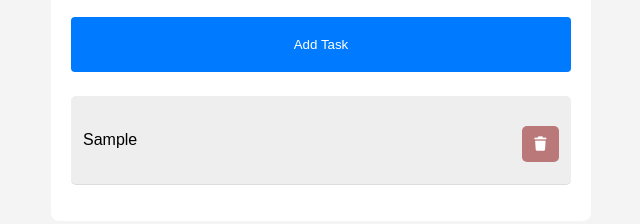
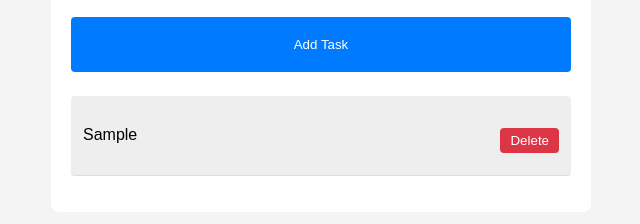
Before and after one commit to ranaIslam01/to-do-list, a plain HTML site: page index.html in a window 1280 px wide. Both pictures are taken after typing "Sample" into the empty fields and a click on the button "Add Task". Shown: the part 186-410 px from the top of the page, without its empty margins (319-959 px from the left). Drawn offline with Linux system fonts and the light colour scheme.

Commit message:
js change

```diff
--- a/script.js
+++ b/script.js
@@ -1,10 +1,10 @@
+// প্রয়োজনীয় HTML এলিমেন্টগুলো সিলেক্ট করা
 const taskInput = document.getElementById('taskInput');
 const addTaskBtn = document.getElementById('addTaskBtn');
 const taskList = document.getElementById('taskList');
 
-function addTask(event) {
-  event?.preventDefault(); // reload বন্ধ
-
+// একটি ফাংশন তৈরি করি যা নতুন কাজ যোগ করবে
+function addTask() {
     const taskText = taskInput.value.trim();
 
     if (taskText === "") {
@@ -12,53 +12,52 @@ function addTask(event) {
         return;
     }
 
-  // 🟢 li তৈরি
+    // ধাপ ২.১: নতুন <li> এলিমেন্ট তৈরি করা
     const newTask = document.createElement('li');
-  newTask.classList.add("task-item");
 
-  // টাস্ক টেক্সট
-  const span = document.createElement('span');
-  span.textContent = taskText;
-  span.classList.add("task-text");
+    // ধাপ ২.২: কাজের টেক্সটের জন্য একটি <span> তৈরি করা
+    const taskSpan = document.createElement('span');
+    taskSpan.className = 'task-text'; // ক্লাস যোগ করা
+    taskSpan.innerText = taskText;
 
-  // ডিলিট বাটন
+    // ধাপ ২.৩: একটি "Delete" বাটন তৈরি করা
     const deleteBtn = document.createElement('button');
-    deleteBtn.innerHTML = '<i class="fa-solid fa-trash"></i>';
-    deleteBtn.classList.add('delete-btn');
+    deleteBtn.className = 'delete-btn'; // ক্লাস যোগ করা
+    deleteBtn.innerText = 'Delete';
 
+    // ধাপ ২.৪: নতুন <li> এর ভেতরে span এবং বাটন যোগ করা
+    // এখন <li> এর গঠন হবে: <li><span>Task Text</span><button>Delete</button></li>
+    newTask.appendChild(taskSpan);
+    newTask.appendChild(deleteBtn);
 
-  // Complete toggle
-  span.onclick = function () {
-    span.classList.toggle('completed');
+    // ধাপ ২.৫: সম্পূর্ণ <li> এলিমেন্টটিকে <ul> তালিকায় যোগ করা
+    taskList.appendChild(newTask);
+
+    // ইনপুট বক্স খালি করা
+    taskInput.value = "";
+
+    // --- ইভেন্ট হ্যান্ডলিং ---
+
+    // ধাপ ২.৬: টেক্সটে ক্লিক করলে কাজটি সম্পন্ন হিসেবে চিহ্নিত করা
+    newTask.onclick = function() {
+        // li এলিমেন্টে 'completed' ক্লাস যোগ/বাতিল করা
+        newTask.classList.toggle('completed');
     };
 
-  // Delete
-  deleteBtn.onclick = function () {
-    newTask.remove();
+    // ধাপ ২.৭: "Delete" বাটনে ক্লিক করলে কাজটি মুছে ফেলা
+    deleteBtn.onclick = function() {
+        // remove() ব্যবহার করে li এলিমেন্টটি DOM থেকে মুছে ফেলা
+        taskList.removeChild(newTask);
+        // অথবা আরও সহজে: newTask.remove();
     };
-
-  // 🟢 এবার নিচে না গিয়ে উপরে add করবো
-  // সাধারণত appendChild নিচে add করে, তাই insertBefore ব্যবহার করছি
-  if (taskList.firstChild) {
-    taskList.insertBefore(newTask, taskList.firstChild);
-  } else {
-    taskList.appendChild(newTask);
 }
 
-  // li তে content add করা হচ্ছে
-  newTask.appendChild(span);
-  newTask.appendChild(deleteBtn);
+// "Add Task" বাটনে ক্লিক করলে addTask ফাংশনটি কল হবে
+addTaskBtn.onclick = addTask;
 
-  // ইনপুট ক্লিয়ার
-  taskInput.value = "";
-}
-
-// 🟢 Add button click
-addTaskBtn.addEventListener("click", addTask);
-
-// 🟢 Enter চাপলেও একই কাজ করবে
-taskInput.addEventListener("keypress", function (event) {
-  if (event.key === "Enter") {
-    addTask(event);
+// Enter চাপলেও যেন কাজ যোগ হয় (বোনাস)
+taskInput.addEventListener('keypress', function(event) {
+    if (event.key === 'Enter') {
+        addTask();
     }
 });
--- a/style.css
+++ b/style.css
@@ -43,12 +43,6 @@ ul {
     padding: 0;
 }
 
-li {
-    background: #eee;
-    margin-top: 8px;
-    border-bottom: 1px solid #ddd;
-    cursor: pointer; /* মাউস আনলে যেন বোঝা যায় ক্লিক করা যাবে */
-}
 
 .completed {
     text-decoration: line-through; /* কাজ শেষ হলে লেখার উপর দাগ */
@@ -60,35 +54,33 @@ li {
         width: 87%;
     }
 }
-
-/* 🟢 নতুন অংশ শুরু — delete button ও layout styling */
-.task-item {
-    display: flex;
-    justify-content: space-between;
-    align-items: center;
+        /* আগের CSS কোডের নিচে এটি যোগ করুন */
+        li {
+            display: flex; /* আইটেমগুলোকে পাশাপাশি সাজানোর জন্য */
+            justify-content: space-between; /* লেখা এবং বাটনের মধ্যে ফাঁকা জায়গা তৈরি */
+            align-items: center; /* সবকিছুকে মাঝখানে আনা */
+            padding: 12px;
             background: #eee;
-    border-radius: 5px;
-    padding: 10px 12px;
+            margin-top: 8px;
+            border-bottom: 1px solid #ddd;
+            border-radius: 4px;
         }
 
-.task-item span {
-    flex: 1;
-    word-break: break-word;
+        .task-text {
+            cursor: pointer;
         }
 
-/* ❌ Delete button design */
+        .completed .task-text {
+            text-decoration: line-through;
+            color: #888;
+        }
+
         .delete-btn {
-    background: rgb(186, 120, 120);
+            background-color: #dc3545;
             color: white;
             border: none;
-    border-radius: 5px;
-    padding: 10px 10px;
-    margin-bottom: 12px;
+            padding: 5px 10px;
+            border-radius: 4px;
             cursor: pointer;
-    font-size: 14px;
-    margin-left: 10px;
+            margin-bottom: 10px;
         }
-
-.delete-btn:hover {
-    background: rgb(159, 90, 90);
-}
```
Lines whose indentation alone changed are shown as unchanged.
